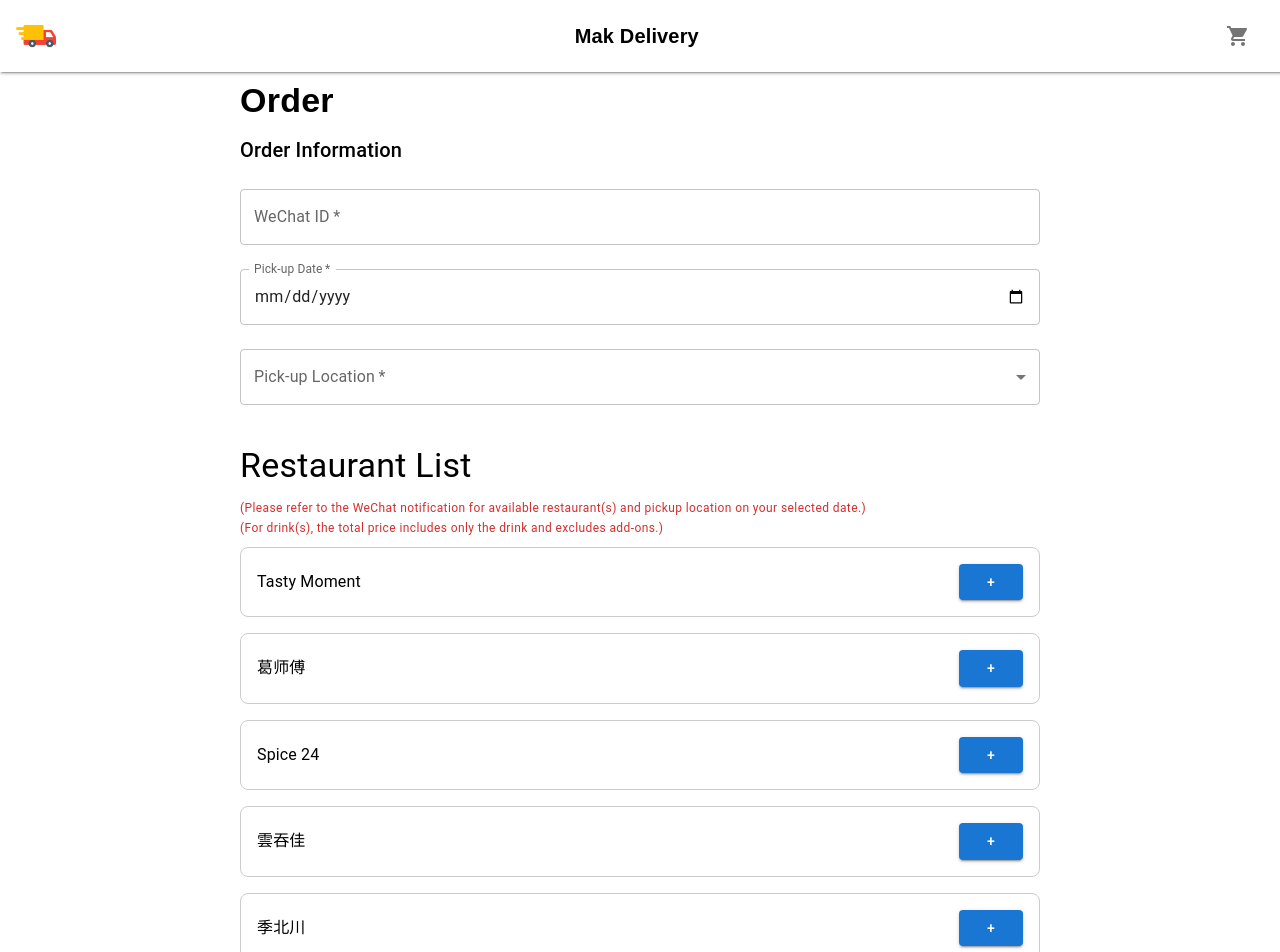
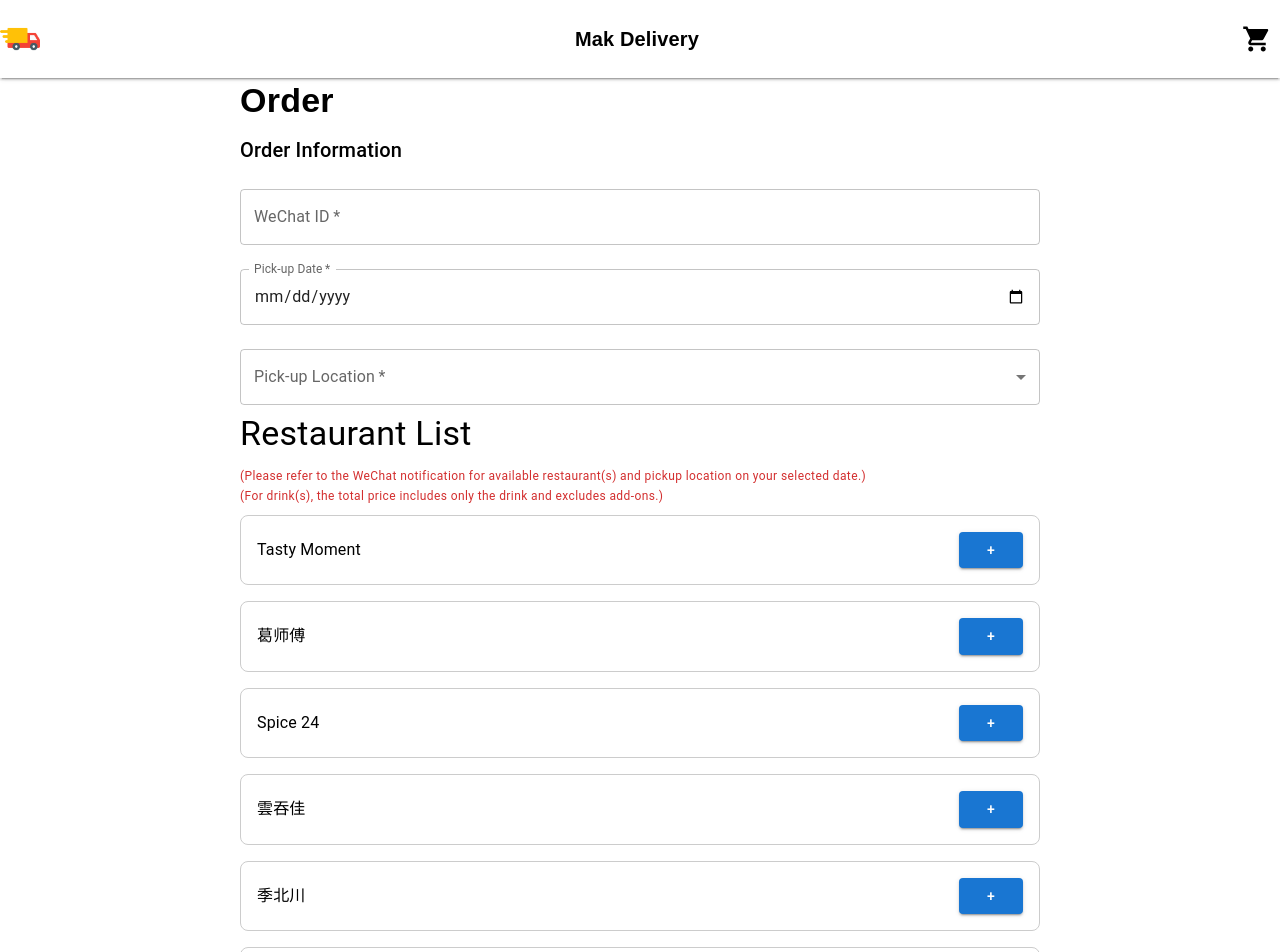
Before and after one commit to masacheung/mak-delivery, a React (Create React App) app in the folder static/: page /restaurants in a window 1280 px wide. Shown: the top 952 px of the page. Built offline with nearby package versions, Linux system fonts and the light colour scheme.

Commit message:
Modified stying

```diff
--- a/static/src/features/home/homePage.js
+++ b/static/src/features/home/homePage.js
@@ -39,8 +39,9 @@ const HomePage = () => {
           display: "flex",
           justifyContent: "space-between",
           alignItems: "center",
-          padding: 2,
           backgroundColor: "white",
+          paddingTop: 2,
+          paddingBottom: 2,
           boxShadow: 2,
           zIndex: 1100, // Ensure header is above the content but below the overlay
         }}
@@ -57,7 +58,7 @@ const HomePage = () => {
         </Typography>
 
         {/* Right - Shopping Cart */}
-        <IconButton sx={{ marginRight: "3%" }}>
+        <IconButton>
           <AccountCircle sx={{ fontSize: 30, color: "black" }}/>
         </IconButton>
       </Box>
@@ -70,7 +71,6 @@ const HomePage = () => {
           justifyContent: "center",
           alignItems: "center",
           gap: 2,
-          padding: 2,
         }}
       >
         <Typography
--- a/static/src/features/restaurants/restaurantList.js
+++ b/static/src/features/restaurants/restaurantList.js
@@ -234,8 +234,9 @@ const RestaurantList = () => {
           display: "flex",
           justifyContent: "space-between",
           alignItems: "center",
-          padding: 2,
           backgroundColor: "white",
+          paddingTop: 2,
+          paddingBottom: 2,
           boxShadow: 2,
           zIndex: 1100, // Ensure header is above the content but below the overlay
         }}
@@ -260,9 +261,9 @@ const RestaurantList = () => {
         </Typography>
 
         {/* Right - Shopping Cart */}
-        <IconButton sx={{ marginRight: "3%" }}>
+        <IconButton>
           <Badge badgeContent={Object.keys(orderState.addedDishes).length > 0 ? Object.keys(orderState.addedDishes).length : null} color="error" sx={{ "& .MuiBadge-badge": { fontSize: 12, minWidth: 20, height: 20 } }}>
-            <ShoppingCartIcon onClick={handleOpen}/>
+            <ShoppingCartIcon onClick={handleOpen} sx={{ fontSize: 30, color: "black" }}/>
           </Badge>
         </IconButton>
       </Box>
@@ -277,7 +278,6 @@ const RestaurantList = () => {
             display: "flex",     // Use flexbox to position the content
             flexDirection: "column",  // Stack content vertically
             alignItems: "center",     // Horizontally center content
-            padding: 2,
             overflowX: "hidden"
           }}
         >
@@ -308,7 +308,7 @@ const RestaurantList = () => {
             )}
           </Box>
       </Box>)}
-      <Box sx={{ width: "100%", padding: 2, paddingTop: (theme) => `calc(${theme.mixins.toolbar.minHeight}px + 16px)` }}>
+      <Box sx={{ width: "100%", paddingTop: (theme) => `calc(${theme.mixins.toolbar.minHeight}px + 16px)` }}>
         <Typography variant="h4" gutterBottom sx={{ fontWeight: 'bold', fontFamily: 'Poppins, sans-serif' }}>
           Order
         </Typography>
@@ -326,7 +326,7 @@ const RestaurantList = () => {
         </TextField>
       </Box>
 
-      <Box sx={{ width: "100%", padding: 2 }}>
+      <Box sx={{ width: "100%" }}>
         <Typography variant="h4" gutterBottom>
           Restaurant List
         </Typography>
```
